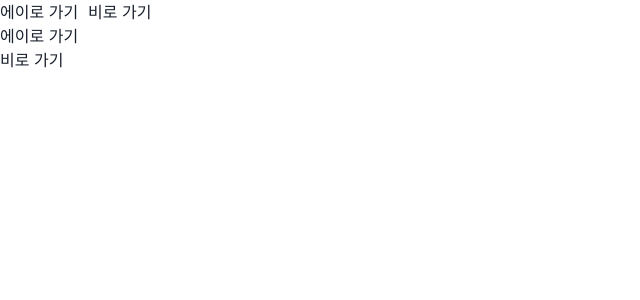
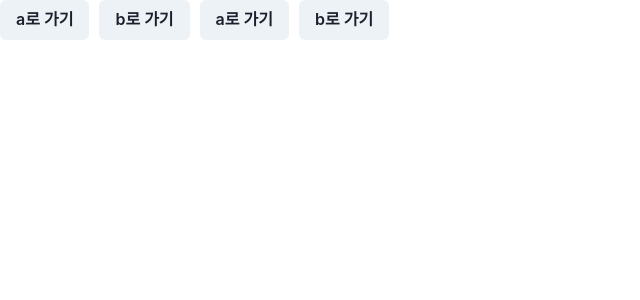
Before and after one commit to gns14585/reactlee, a React (Create React App) app: page / in a window 1280 px wide. Shown: the top 300 px of the page, without its empty margins (0-640 px from the left). Built offline with nearby package versions, Linux system fonts and the light colour scheme.

Commit message:
react router의 useNavigate 사용할 것

```diff
--- a/src/App.js
+++ b/src/App.js
@@ -6,29 +6,36 @@
   Outlet,
   Route,
   RouterProvider,
+  useNavigate,
 } from "react-router-dom";
-import { Box, Flex } from "@chakra-ui/react";
+import { Box, Button, Flex } from "@chakra-ui/react";
 
 function HomeComponent() {
+  // 경로 이동시 useNavigate hook 사용 해야함
+  const navigate = useNavigate();
+
   return (
     <Box>
       <Flex gap={"10px"}>
         <Box>
-          {/* react-router 사용시 a 태그를 사용하지 않을 것 */}
-          {/* 대신 Link Component 사용 */}
-          <a href="/apath">에이로 가기</a>
+          {/* 경로 이동시 javascript 코드를 그냥 쓰면 안됨 */}
+          <Button onClick={() => (window.location.href = "/apath")}>
+            a로 가기
+          </Button>
         </Box>
         <Box>
-          <a href="/bpath">비로 가기</a>
+          <Button onClick={() => (window.location.href = "/bpath")}>
+            b로 가기
+          </Button>
+        </Box>
+
+        <Box>
+          <Button onClick={() => navigate("/apath")}>a로 가기</Button>
+        </Box>
+        <Box>
+          <Button onClick={() => navigate("/bpath")}>b로 가기</Button>
         </Box>
       </Flex>
-      {/* Link Component 사용예제 */}
-      <Box>
-        <Link to={"/apath"}>에이로 가기</Link>
-      </Box>
-      <Box>
-        <Link to={"/bpath"}>비로 가기</Link>
-      </Box>
       <Outlet />
     </Box>
   );
```
